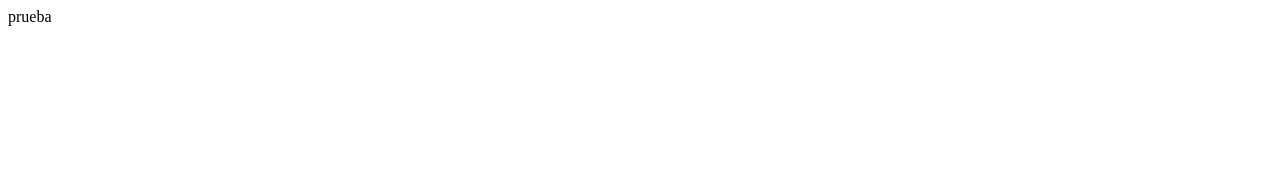
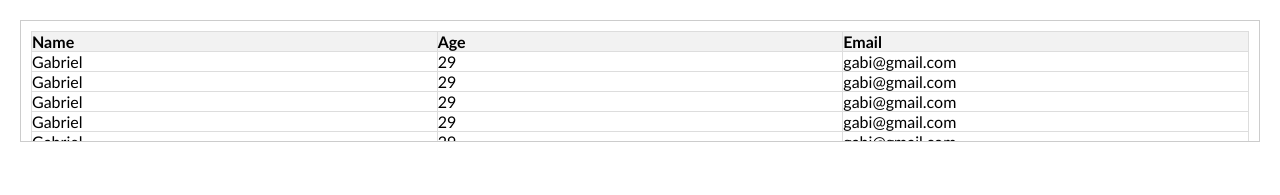
Before and after one commit to brianveliz91/proyecto-web, a plain HTML site: page CLASE 9 - 24-4-24/tablas/index.html in a window 1280 px wide. Shown: the top 195 px of the page. Drawn offline with Linux system fonts and the light colour scheme.

Commit message:
Clase 9 | Tablas position y ejercicio de prueba - completado

```diff
--- /dev/null
+++ b/CLASE 9 - 24-4-24/cucu/STYLE.css
@@ -0,0 +1,56 @@
+* {
+    margin: 0;
+    padding: 0;
+}
+
+.container {
+    width: 400px;
+    height: 100vh;
+    background-image: url("./fondo.webp");
+    background-size: cover;
+    background-repeat: no-repeat;
+    background-position: center;
+    display: flex;
+    justify-content: center;
+    align-items: center;
+    position: relative;
+    margin: 20px auto;
+  }
+.reloj {
+    width: 280px;
+    filter: grayscale(0.6);
+  }
+
+.ave {
+    position: absolute;
+    top: 70px;
+    right: 140px;
+    transform: scaleX(-1);
+    animation: move 1s ease infinite alternate;
+  }
+
+@keyframes move {
+    0% {
+      transform: translateX(0px);
+      z-index: -2;
+    }
+    100% {
+      transform: translateX(-100px);
+    }
+  }
+
+
+  button {
+    background: brown;
+    border: none;
+    padding: 5px 10px;
+    border-radius: 5px;
+    position: absolute;
+    bottom: 100px;
+    cursor: pointer;
+    transition: 0.3s background-color;
+  }
+
+  button:hover {
+    background-color: rgb(114, 33, 33);
+  }
--- a/CLASE 9 - 24-4-24/position/style.css
+++ b/CLASE 9 - 24-4-24/position/style.css
@@ -6,8 +6,7 @@
 section {
     height: 100vh;
     background: yellowgreen;
-    font-family: 'Gill Sans', 'Gill Sans MT', Calibri, 'Trebuchet MS', sans-serif;
-
+    font-family: "Gill Sans", "Gill Sans MT", Calibri, "Trebuchet MS", sans-serif;
   }
 
   section div {
@@ -20,9 +19,10 @@ section div {
     border: 1px solid black;
   }
 
+
   .static {
     position: static;
-
+    z-index: -2;
   }
 /*
 position static , hace que el elemento que le das esta propiedad quede en esa posicion aun que le des otra instruccion
@@ -30,14 +30,29 @@ position static , hace que el elemento que le das esta propiedad quede en esa po
 
 .relative {
     position: relative;
-  left: 30px;
+    left: 100px;
   }
 /*
 position relative, por si solo no hace nada, pero si le das instrucciones lo moves a la posicion que le digas, por ej: left:30px
 */
 
 .absolute {
-    position: bsolute;
+    position: absolute;
+  }
+
+  section {
+    position: relative;
+  }
+
+body {
+    min-height: 300vh;
+  }
+
+.fixed {
+    /* top:0; left: 0; */
+    position: fixed;
+    right: 30px;
+    bottom: 30px;
   }
 /*
 position aboslute, le da la profundidad (3d) trabaja en el eje Z, hay que darles instrucciones para que se muestre en los niveles que queres que se encuentre o si se quiere por detras/delante de otras cosas por ej: Z-INDEX:
--- a/CLASE 9 - 24-4-24/tablas/index.html
+++ b/CLASE 9 - 24-4-24/tablas/index.html
@@ -1,13 +1,72 @@
 <!DOCTYPE html>
 <html lang="en">
   <head>
-    <meta charset="UTF-8">
-    <meta name="viewport" content="width=device-width, initial-scale=1.0">
-    <title>Document</title>
+    <meta charset="UTF-8" />
+    <meta name="viewport" content="width=device-width, initial-scale=1.0" />
+    <title>Tablas HTML</title>
+    <link rel="stylesheet" href="style.css" />
   </head>
   <body>
+    <section class="cont-table">
+      <!--
+      thead -> los nombres de las columnas de datos
+      tbody -> contiene en filas todos los registros
+      tr -> es cada registro
+      td -> es cada celda de datos
+     -->
+
+      <!-- Etiqueta estructural para tabla -->
       <table>
-        <tr>prueba</tr>
+        <!-- thead -> table header -->
+        <thead>
+          <!-- tr -> table row -->
+          <tr>
+            <!-- th -> table head -->
+            <th>Name</th>
+            <th>Age</th>
+            <th>Email</th>
+          </tr>
+        </thead>
+        <!-- tbody -> table body -->
+        <tbody>
+          <tr>
+            <!-- td -> table data -->
+            <td>Gabriel</td>
+            <td>29</td>
+            <td>gabi@gmail.com</td>
+          </tr>
+          <tr>
+            <td>Gabriel</td>
+            <td>29</td>
+            <td>gabi@gmail.com</td>
+          </tr>
+          <tr>
+            <td>Gabriel</td>
+            <td>29</td>
+            <td>gabi@gmail.com</td>
+          </tr>
+          <tr>
+            <td>Gabriel</td>
+            <td>29</td>
+            <td>gabi@gmail.com</td>
+          </tr>
+          <tr>
+            <td>Gabriel</td>
+            <td>29</td>
+            <td>gabi@gmail.com</td>
+          </tr>
+          <tr>
+            <td>Gabriel</td>
+            <td>29</td>
+            <td>gabi@gmail.com</td>
+          </tr>
+          <tr>
+            <td>Gabriel</td>
+            <td>29</td>
+            <td>gabi@gmail.com</td>
+          </tr>
+        </tbody>
       </table>
+    </section>
   </body>
 </html>
--- a/CLASE 9 - 24-4-24/tablas/style.css
+++ b/CLASE 9 - 24-4-24/tablas/style.css
@@ -1,3 +1,39 @@
 /*
 Overflow -> scroll, por lo general se usa en Table
 */
+
+* {
+    margin: 0;
+    padding: 0;
+    font-family: "Gill Sans", "Gill Sans MT", Calibri, "Trebuchet MS", sans-serif;
+  }
+
+  body {
+    height: 10000px;
+  }
+
+  .cont-table {
+    padding: 10px;
+    border: 1px solid #ccc;
+    margin: 20px;
+    overflow-y: scroll;
+    height: 100px;
+  }
+
+  table {
+    width: 100%;
+    border-collapse: collapse;
+  }
+
+  th,
+  td {
+    width: 33.33%;
+    text-align: left;
+    border: 1px solid #ddd;
+  }
+
+  th {
+    background-color: #f2f2f2;
+    position: sticky;
+    top: 0;
+  }
```
Also changed, not shown: CLASE 9 - 24-4-24/cucu/index.html (added, +16 -0 lines), CLASE 9 - 24-4-24/position/index.html (+14 -13 lines), CLASE 9 - 24-4-24/prueba.html (added, +16 -0 lines), CLASE 9 - 24-4-24/style.css (added, +10 -0 lines), CLASE 9 - 24-4-24/cucu/ave.png (added), CLASE 9 - 24-4-24/cucu/fondo.webp (added), CLASE 9 - 24-4-24/cucu/reloj.png (added). Lines whose indentation alone changed are shown as unchanged.
